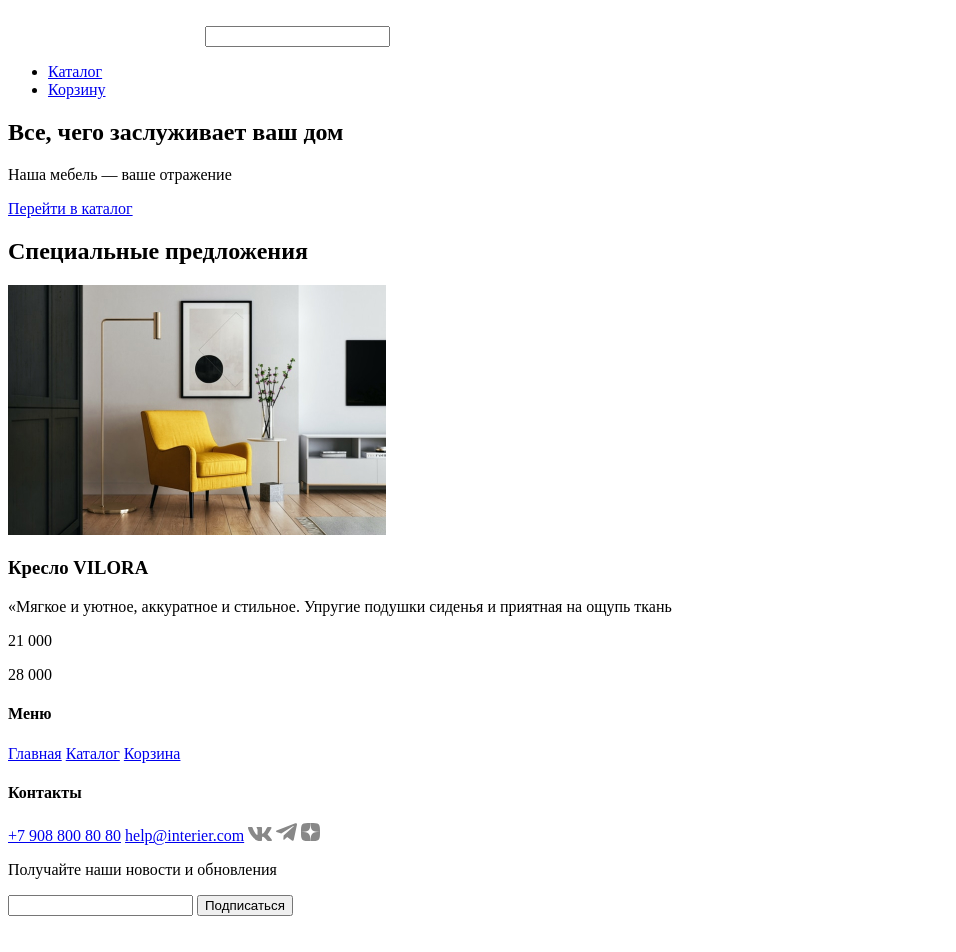
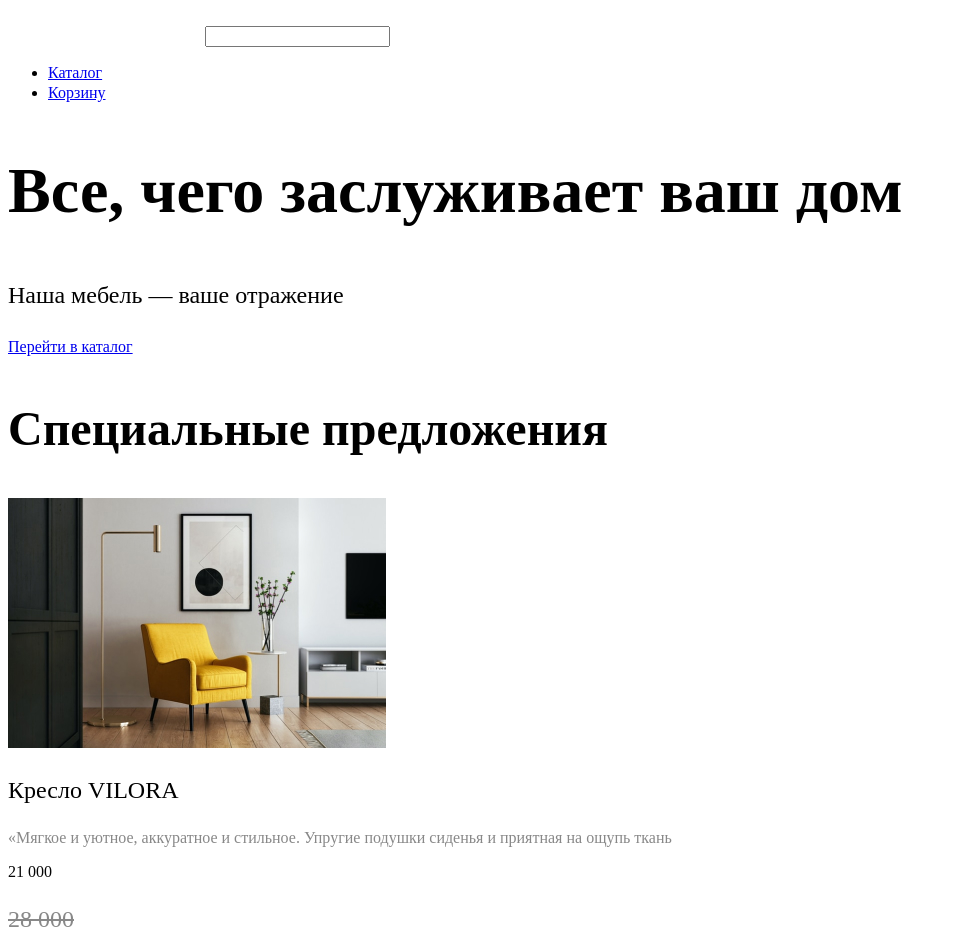
Before and after one commit to Vitaly-Dudkin/homework_skypro, a plain HTML site: page index.html in a window 1280 px wide. Shown: the top 952 px of the page, without its empty margins (0-956 px from the left). Before the commit the page ends 924 px from the top, so only its background shows below. Drawn offline with Linux system fonts and the light colour scheme.

Commit message:
hw_base_css

```diff
--- /dev/null
+++ b/_main.scss
@@ -0,0 +1,102 @@
+.menu__link {
+    font-size: 16px;
+    line-height: 20px;
+}
+
+.title {
+    font-weight: 600;
+    font-size: 64px;
+    line-height: 70px;
+}
+
+.text{
+    font-size: 24px;
+    line-height: 32px;
+}
+
+.link__catalog{
+    font-size: 16px;
+    line-height: 24px;
+}
+
+.heading {
+    font-weight: 600;
+    font-size: 48px;
+    line-height: 59px;
+    color: #000000;
+}
+
+.product__name {
+    font-weight: 500;
+    font-size: 24px;
+    line-height: 29px;
+    color: #000000;
+}
+
+.product__text {
+    font-size: 14 px;
+    line-height: 17 px;
+    color: #888888;
+}
+
+.product__discont {
+    font-weight: 500;
+    font-size: 24 px;
+    line-height: 29 px;
+    color: #050505;
+}
+
+.product_price{
+    font-weight: 500;
+    font-size: 24px;
+    line-height: 29px;
+    text-decoration-line: line-through;
+    color: #888888;
+}
+
+.footer {
+    &__title {
+        font-weight: 500;
+        font-size: 24px;
+        line-height: 29px;
+        color: #000000;
+    }
+
+    &__links {
+        font-weight: 500;
+        font-size: 14px;
+        line-height: 17px;
+        color: #888888;
+        text-decoration: none;
+    }
+
+    &__text {
+        font-size: 14px;
+        line-height: 16px;
+        color: #000000;
+    }
+
+    &__email {
+        background: #FFFFFF;
+        border: 1px solid #C4C4C4;
+        box-sizing: border-box;
+        border-radius: 20px;
+        font-weight: normal;
+        font-size: 15px;
+        line-height: 18px;
+        color: #C4C4C4;
+    }
+
+    &__button{
+        background: rgba(222, 215, 215, 0.41);
+        border: 1px solid #FFFFFF;
+        box-sizing: border-box;
+        border-radius: 20px;
+        width: 275px;
+        height: 46px;
+        font-size: 15px;
+        line-height: 18px;
+        color: #000000;
+    }
+
+}
--- a/index.html
+++ b/index.html
@@ -4,53 +4,54 @@
     <meta charset="UTF-8">
     <meta name="viewport" content="width=device-width, initial-scale=1.0">
     <title>Document</title>
+    <link rel="stylesheet" href="style.css">
 </head>
 <body>
     <header>
         <a href="index.html"><img src="img/logo.svg" alt="logo"></a>
         <input type="text">
-        <nav>
+        <nav class="menu">
             <ul>
                 <li>
-                    <a href="catalog.html">Каталог</a>
+                    <a href="catalog.html" class="menu__link">Каталог</a>
                 </li>
                 <li>
-                    <a href="#">Корзину</a>
+                    <a href="#" class="menu__link">Корзину</a>
                 </li>
             </ul>
         </nav>
     </header>
 
     <section>
-        <h1>Все, чего заслуживает ваш дом</h1>
-        <p>Наша мебель — ваше отражение</p>
-        <a href="catalog.html">Перейти в каталог</a>
+        <h1 class="title">Все, чего заслуживает ваш дом</h1>
+        <p class="text">Наша мебель — ваше отражение</p>
+        <a href="catalog.html" class="link__catalog">Перейти в каталог</a>
     </section>
     <section>
-        <h2>Специальные предложения</h2>
+        <h2 class="heading">Специальные предложения</h2>
         <img src="img/product1.jpg" alt="желтое кресло">
-        <h3>Кресло VILORA</h3>
-        <p>«Мягкое и уютное, аккуратное и стильное. Упругие подушки сиденья и приятная на ощупь ткань</p>
-        <p>21 000</p>
-        <p>28 000</p>
+        <h3 class="product__name">Кресло VILORA</h3>
+        <p class="product__text">«Мягкое и уютное, аккуратное и стильное. Упругие подушки сиденья и приятная на ощупь ткань</p>
+        <p class="product__discont">21 000</p>
+        <p class="product_price">28 000</p>
     </section>
     <footer>
-        <h4>Меню</h4>
+        <h4 class="footer__title">Меню</h4>
         <nav>
-            <a href="index.html">Главная</a>
-            <a href="catalog.html">Каталог</a>
-            <a href="#">Корзина</a>
+            <a href="index.html" class="footer__links">Главная</a>
+            <a href="catalog.html" class="footer__links">Каталог</a>
+            <a href="#" class="footer__links">Корзина</a>
         </nav>
-        <h4>Контакты</h4>
-        <a href="#">+7 908 800 80 80</a>
-        <a href="#">help@interier.com</a>
+        <h4 class="footer__title">Контакты</h4>
+        <a href="#" class="footer__links">+7 908 800 80 80</a>
+        <a href="#" class="footer__links">help@interier.com</a>
         <img src="img/vk.svg" alt="логотип вконтакте">
         <img src="img/telegram.svg" alt="логотип телеграма">
         <img src="img/dzen.svg" alt="логотип яндекс_дзен">
         <form action="#">
-            <p>Получайте наши новости и обновления</p>
-            <input type="email">
-            <button type="submit">Подписаться</button>
+            <p class="footer__text">Получайте наши новости и обновления</p>
+            <input type="email" class="footer__email">
+            <button type="submit" class="footer__button">Подписаться</button>
         </form>
     </footer>
 </body>
--- /dev/null
+++ b/style.scss
@@ -0,0 +1 @@
+@import 'main'
```
Also changed, not shown: catalog.html (+1 -0 lines), style.css (added), 1 other file.
